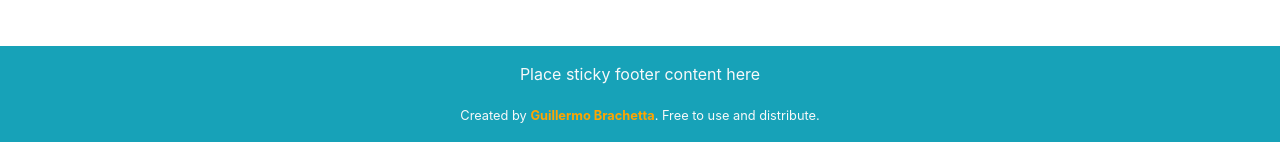
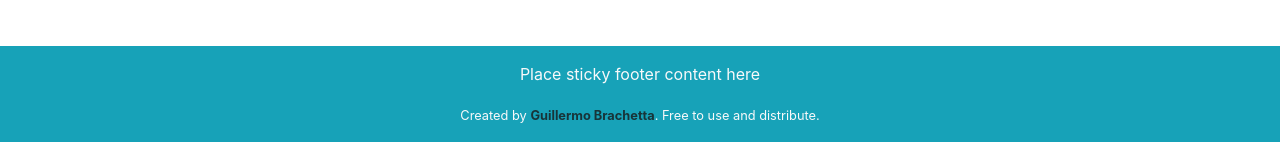
Before and after one commit to GBrachetta/boilerplate-django, a Django app: page / in a window 1280 px wide. Shown: the part 658-800 px from the top of the page. Run offline with Django 3.2, Linux system fonts and the light colour scheme.

Commit message:
Changed color of creator's hyperlink

```diff
--- a/templates/includes/_footer.html
+++ b/templates/includes/_footer.html
@@ -3,7 +3,7 @@
 <footer class="footer bg-info text-light text-center fixed-bottom">
     <div class="container my-3">
         <p>Place sticky footer content here</p>
-        <small>Created by <a style="color:orange; font-weight:bold;"
+        <small>Created by <a style="color:#183438; font-weight:bold;"
                 href="https://github.com/GBrachetta">Guillermo Brachetta</a>.
             Free to use and distribute.</small>
     </div>
```
